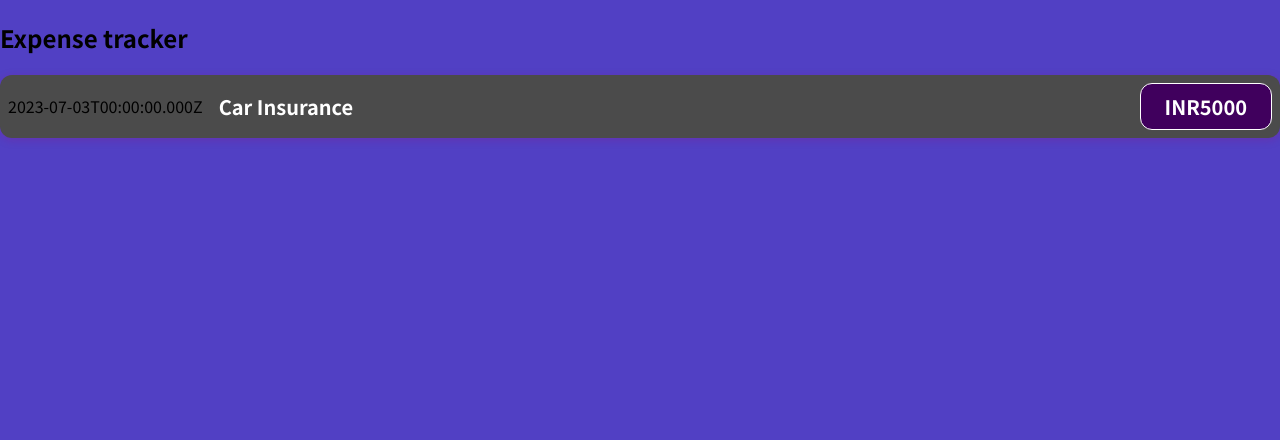
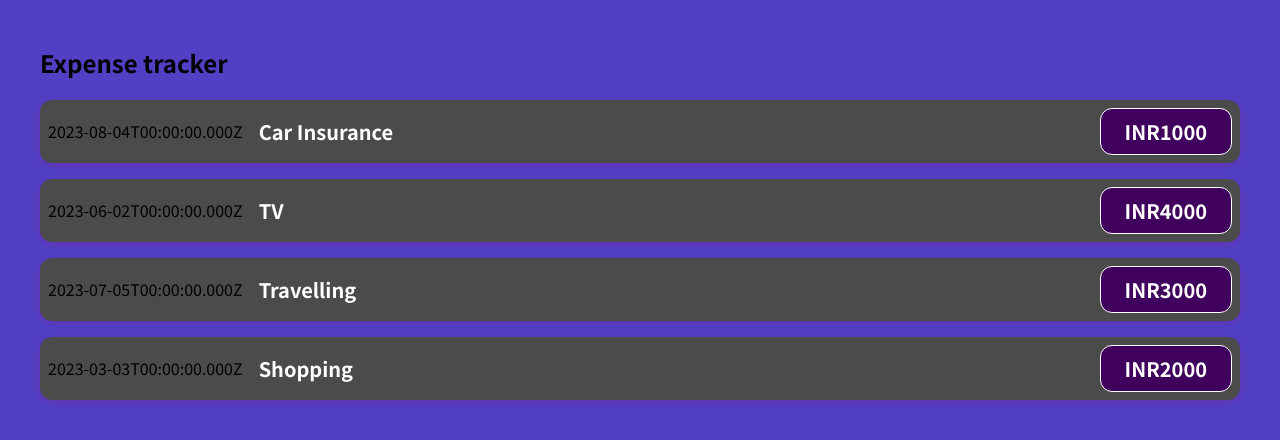
Before and after one commit to VijayKumarBansal/react-complete-guide-code, a JavaScript app: page / in a window 1280 px wide. Shown: the top 440 px of the page. Built offline with nearby package versions, Linux system fonts and the light colour scheme.

Commit message:
chore(props) : uses props for handeling data, props stands for properties

```diff
--- a/src/App.js
+++ b/src/App.js
@@ -1,9 +1,35 @@
 import ExpenseItem from "./components/ExpenseItem";
 function App() {
+  const expenses = [
+
+    {id: "e1", title : "Car Insurance", amount : "1000", date: new Date(2023, 7, 4)},
+    {id: "e2", title : "TV", amount : "4000", date: new Date(2023, 5, 2)},
+    {id: "e3", title : "Travelling", amount : "3000", date: new Date(2023, 6, 5)},
+    {id: "e4", title : "Shopping", amount : "2000", date: new Date(2023, 2, 3)}
+  ]
   return (
     <div>
       <h2>Expense tracker</h2>
-      <ExpenseItem></ExpenseItem>
+      <ExpenseItem
+        title={expenses[0].title}
+        amount={expenses[0].amount}
+        date={expenses[0].date}
+      ></ExpenseItem>
+      <ExpenseItem
+        title={expenses[1].title}
+        amount={expenses[1].amount}
+        date={expenses[1].date}
+      ></ExpenseItem>
+      <ExpenseItem
+        title={expenses[2].title}
+        amount={expenses[2].amount}
+        date={expenses[2].date}
+      ></ExpenseItem>
+      <ExpenseItem
+        title={expenses[3].title}
+        amount={expenses[3].amount}
+        date={expenses[3].date}
+      ></ExpenseItem>
     </div>
   );
 }
--- a/src/components/ExpenseItem.js
+++ b/src/components/ExpenseItem.js
@@ -1,15 +1,12 @@
 import "./ExpenseItem.css";
 
-function ExpenseItem(){
-    const expenseDate = new Date(2023, 6, 3);
-    const expenseTitle = "Car Insurance";
-    const expenseAmount = "5000";
+function ExpenseItem(props){
     return (
         <div className="expense-item">
-            <div >{expenseDate.toISOString()}</div>
+            <div >{props.date.toISOString()}</div>
             <div className="expense-item__description">
-                <h2>{expenseTitle}</h2>
-                <div className="expense-item__price">INR{expenseAmount}</div>
+                <h2>{props.title}</h2>
+                <div className="expense-item__price">INR{props.amount}</div>
             </div>
         </div>
     );
--- a/src/index.css
+++ b/src/index.css
@@ -12,3 +12,7 @@ body {
   margin: 0;
   background-color: hsl(248, 53%, 51%);
 }
+
+#root {
+  padding: 25px 40px;
+}
```
